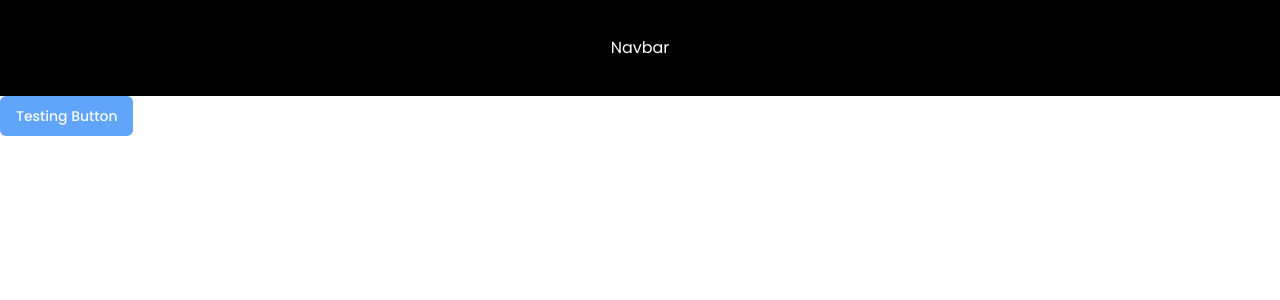
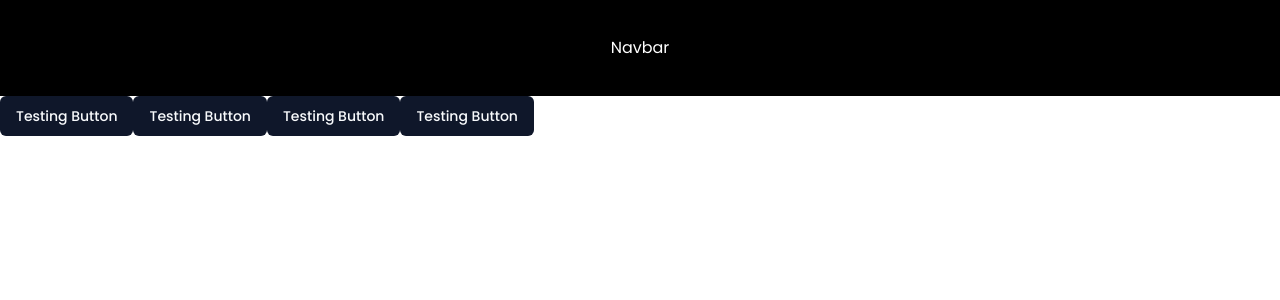
Before and after one commit to hammer-code/lms-fe, a Next.js app: page / in a window 1280 px wide. Shown: the top 300 px of the page. Built offline with nearby package versions, Linux system fonts and the light colour scheme.

Commit message:
refactor: position pages

```diff
--- a/src/app/page.tsx
+++ b/src/app/page.tsx
@@ -7,8 +7,26 @@
     <main>
       <MainPage />
       <Button
-        className="bg-blue-400 hover:bg-blue-500"
-        onClick={() => alert('Tess')}
+      // className="bg-blue-400 hover:bg-blue-500"
+      // onClick={() => alert('Tess')}
+      >
+        Testing Button
+      </Button>
+      <Button
+      // className="bg-blue-400 hover:bg-blue-500"
+      // onClick={() => alert('Tess')}
+      >
+        Testing Button
+      </Button>
+      <Button
+      // className="bg-blue-400 hover:bg-blue-500"
+      // onClick={() => alert('Tess')}
+      >
+        Testing Button
+      </Button>
+      <Button
+      // className="bg-blue-400 hover:bg-blue-500"
+      // onClick={() => alert('Tess')}
       >
         Testing Button
       </Button>
--- a/src/features/Sign-in/index.tsx
+++ b/src/features/Sign-in/index.tsx
@@ -1,4 +1,10 @@
+import { Button } from '@/components/ui/button';
+
 const SignIn = () => {
-  return <div>Ini SignIn</div>;
+  return (
+    <div>
+      <Button>Sign In</Button>
+    </div>
+  );
 };
 export default SignIn;
--- a/src/pages/dashboard/index.tsx
+++ /dev/null
@@ -1,7 +0,0 @@
-import { NextPage } from 'next';
-import { FC } from 'react';
-
-const Dashboard: FC<NextPage> = () => {
-  return <div>Dashboard</div>;
-};
-export default Dashboard;
```
Also changed, not shown: src/app/sign-in/page.tsx (renamed from src/pages/sign-in/index.tsx), 1 other file (tests, documents, lock files or other folders).
